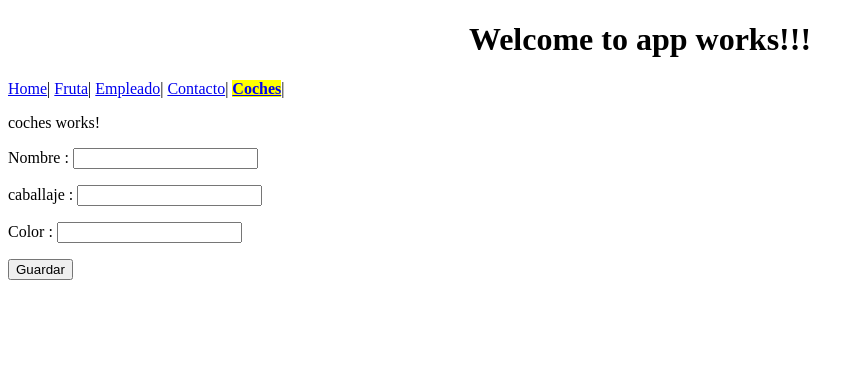
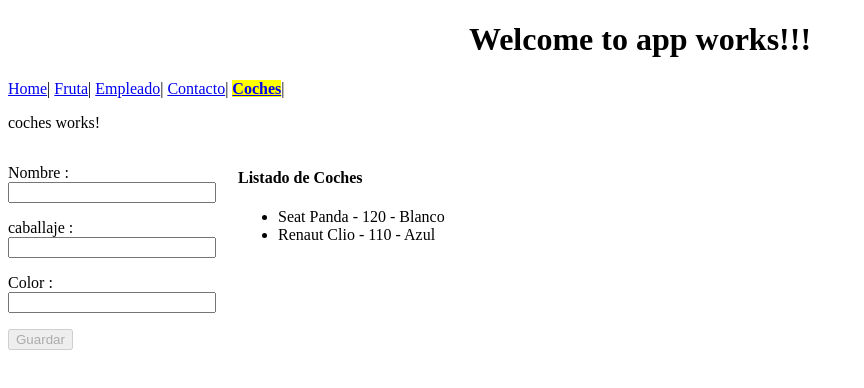
Before and after one commit to jcgato93/Curso-Angular, an Angular app: page /coches in a window 1280 px wide. Shown: the top 388 px of the page, without its empty margins (0-864 px from the left). Built offline with nearby package versions, Linux system fonts and the light colour scheme.

Commit message:
Ejercicio con Formularios
validaciones , reset del formulario  .... etc

```diff
--- a/src/app/coches/coches.component.html
+++ b/src/app/coches/coches.component.html
@@ -1,8 +1,26 @@
+
 <p>
   coches works!
 </p>
 
-<form  #formCoche="ngForm" (ngSubmit)="onSubmit()">
+<style>
+div{
+  float: left;
+}
+
+  form {
+    width:  200px;
+  }
+
+  input[type="text"],span{
+    display: block;
+    width: 100%;
+  }
+</style>
+
+
+<div >
+  <form #formCoche="ngForm" (ngSubmit)="onSubmit(); formCoche.reset();" >
     <p>
       <label for="">Nombre : </label>
       <input type="text" name="nombre" #nombre="ngModel" [(ngModel)]="coche.nombre" id="" required>
@@ -13,20 +31,28 @@
 
     <p>
       <label for="">caballaje : </label>
-  <input type="text" name="caballaje" #caballaje="ngModel" [(ngModel)]="coche.caballaje" id=""
-  pattern="[0-9]+">
+      <input type="text" name="caballaje" #caballaje="ngModel" [(ngModel)]="coche.caballaje" id="" pattern="[0-9]+">
       <span *ngIf="caballaje.touched && !caballaje.valid">
         El caballaje del coche es incorrecto
       </span>
     </p>
     <p>
       <label for="">Color : </label>
-  <input type="text" name="color" #color="ngModel" [(ngModel)]="coche.color" id=""
-  pattern="[a-zA-Z#]+">
+      <input type="text" name="color" #color="ngModel" [(ngModel)]="coche.color" id="" pattern="[a-zA-Z#]+">
       <span *ngIf="color.touched && !color.valid">
         El color del coche es incorrecto
       </span>
     </p>
-  <input type="submit" value="Guardar">
+    <input type="submit" value="Guardar" [disabled]="!formCoche.form.valid">
 
   </form>
+</div>
+
+<div style = "margin-left: 30px">
+    <h4>Listado de Coches</h4>
+    <ul>
+      <li *ngFor="let coche of coches">
+        {{coche.nombre}} - {{coche.caballaje}} - {{coche.color}}
+      </li>
+    </ul>
+</div>
--- a/src/app/coches/coches.component.ts
+++ b/src/app/coches/coches.component.ts
@@ -1,5 +1,5 @@
 import { Component, OnInit } from '@angular/core';
-import { Coches } from './coches';
+import { Coche } from './coches';
 
 
 @Component({
@@ -9,10 +9,16 @@ import { Coches } from './coches';
 })
 export class CochesComponent implements OnInit {
 
-  public coche: Coches;
+  public coche: Coche;
+  public coches: Array<Coche>;
 
   constructor() {
-    this.coche = new Coches("","","");
+    this.coche = new Coche("","","");
+
+    this.coches = [
+      new Coche("Seat Panda","120","Blanco"),
+      new Coche("Renaut Clio","110","Azul")
+    ]
    }
 
   ngOnInit() {
@@ -20,7 +26,8 @@ export class CochesComponent implements OnInit {
 
 
   onSubmit(){
-    console.log(this.coche);
+    this.coches.push(this.coche);
+    this.coche = new Coche("","","");
   }
 
 }
--- a/src/app/coches/coches.ts
+++ b/src/app/coches/coches.ts
@@ -1,4 +1,4 @@
-export class Coches{
+export class Coche{
 
     constructor(
         public nombre:string,
```
Lines whose indentation alone changed are shown as unchanged.
